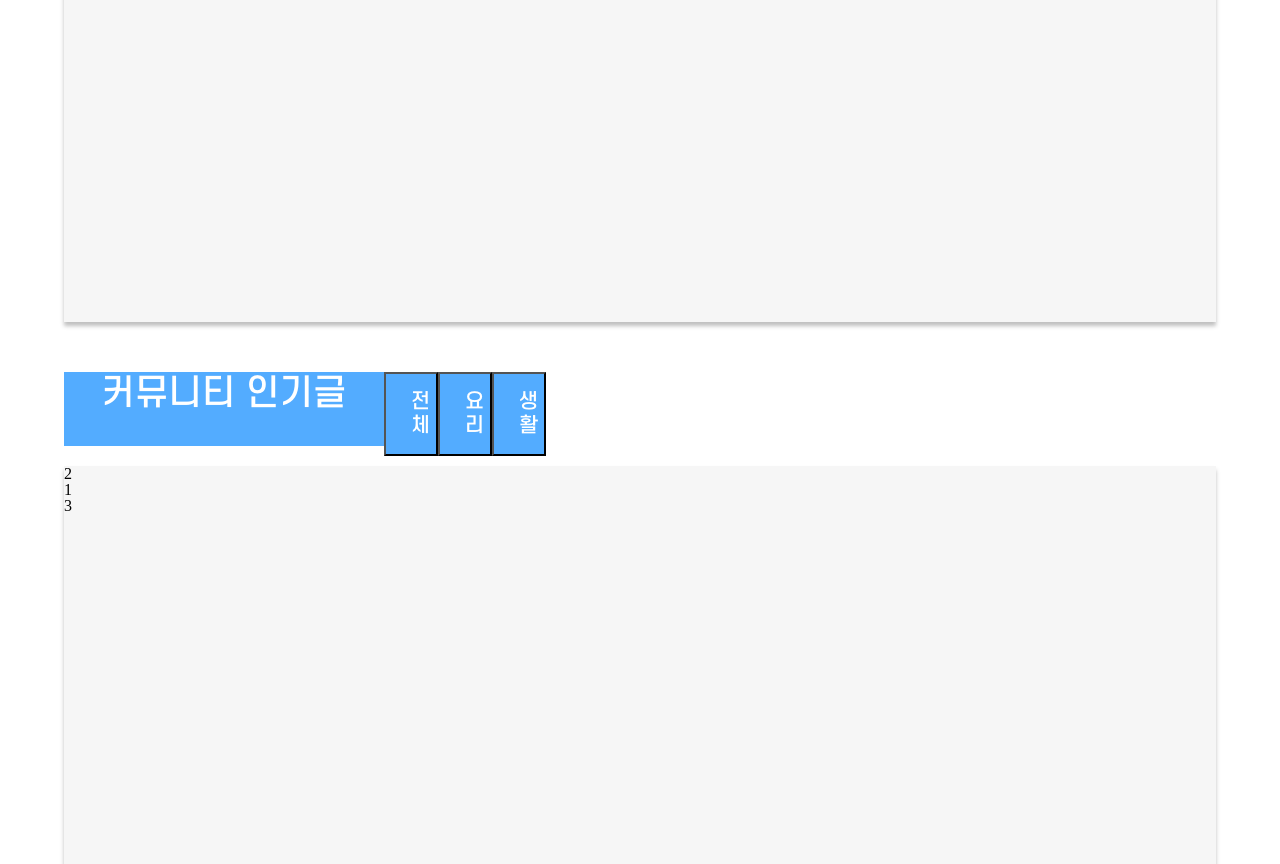
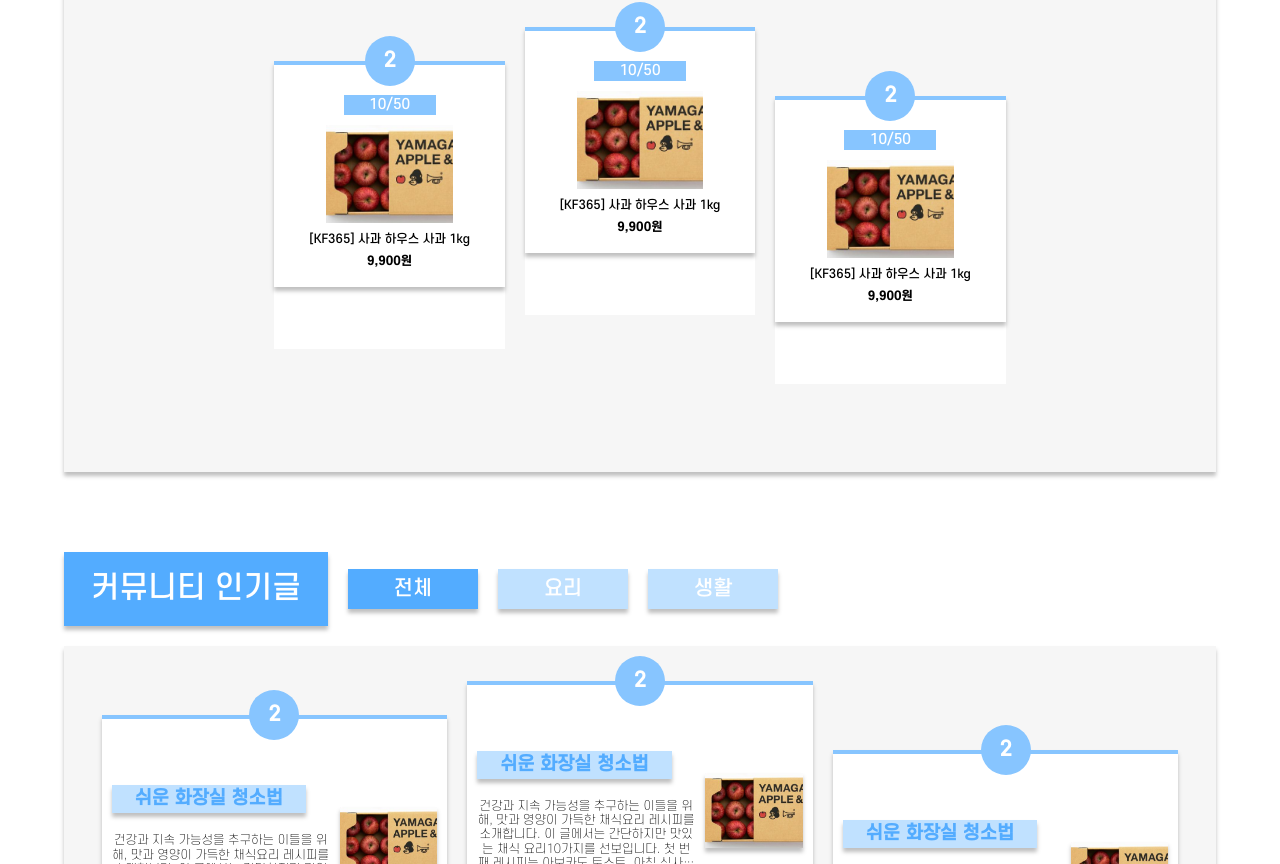
Before and after one commit to sinchonTon4/Inchon_FE, a React (Vite) app: page / in a window 1280 px wide. Shown: the part 276-1140 px from the top of the page. Built offline with nearby package versions, Linux system fonts and the light colour scheme; no server answers.

Commit message:
홈 페이지 구현

```diff
--- a/src/components/Headers.jsx
+++ b/src/components/Headers.jsx
@@ -16,7 +16,7 @@ export default Headers;
 const HeaderWrapper = styled.div`
   display: flex;
   align-items: center;
-  height: 164px;
+  height: 18vh;
   background: #53acff;
   position: relative;
 `;
--- /dev/null
+++ b/src/pages/Home/CommunityItem.jsx
@@ -0,0 +1,85 @@
+import React from "react";
+import mockImage from "./mockImage.png";
+import styled from "styled-components";
+
+const CommunityItem = ({ rankNum, textTitle, textContent, itemImg }) => {
+  return (
+    <ItemWrapper>
+      <div className="circle">{rankNum}</div>
+      <div className="boxWrapper">
+        <div className="textSection">
+          <div className="textTitle">{textTitle}</div>
+          <div className="textContent">{textContent}</div>
+        </div>
+        <img src={itemImg} alt="" className="itemImg" />
+      </div>
+    </ItemWrapper>
+  );
+};
+
+export default CommunityItem;
+
+const ItemWrapper = styled.div`
+  position: relative;
+  height: 80%;
+  cursor: pointer;
+  .circle {
+    position: absolute;
+    left: 50%;
+    transform: translateX(-50%);
+    top: -25px;
+    background: #87c5ff;
+    color: white;
+    font-size: 20px;
+    border-radius: 50%;
+    width: 50px;
+    height: 50px;
+    text-align: center;
+    line-height: 50px;
+    font-weight: 900;
+  }
+  .boxWrapper {
+    display: flex;
+    align-items: center;
+    text-align: center;
+    gap: 10px;
+    padding: 30px 10px 10px 10px;
+    border-top: 4px solid #87c5ff;
+    box-shadow: 0px 4px 4px 0px rgba(0, 0, 0, 0.25);
+    background-color: white;
+    height: 100%;
+  }
+
+  .textSection {
+    display: flex;
+    flex-direction: column;
+    gap: 20px;
+  }
+
+  .textTitle {
+    width: 80%;
+    background: #c0e1ff;
+
+    color: #53acff;
+
+    padding: 5px 10px;
+    font-size: 18px;
+    font-weight: 900;
+    box-shadow: 0px 4px 4px 0px rgba(0, 0, 0, 0.25);
+  }
+
+  .textContent {
+    font-size: 12px;
+    font-family: "SCD-ExtraLight";
+    overflow: hidden;
+    display: -webkit-box;
+    -webkit-box-orient: vertical;
+    -webkit-line-clamp: 5; /* 3줄까지만 보여줌 */
+    white-space: normal;
+    line-height: 1.2;
+  }
+  .itemImg {
+    width: 30%;
+    box-shadow: 0px 4px 4px 0px rgba(0, 0, 0, 0.25);
+  }
+`;
--- a/src/pages/Home/Home.jsx
+++ b/src/pages/Home/Home.jsx
@@ -1,39 +1,134 @@
-import React from "react";
+import React, { useEffect, useState } from "react";
 import styled from "styled-components";
+import Headers from "../../components/Headers";
+import ShareItem from "./ShareItem";
+import CommunityItem from "./CommunityItem";
+import mockImage from "./mockImage.png";
 
 const Home = () => {
+  const [currentShare, setCurrentShare] = useState("foodItem");
+  const [currentCommunity, setCurrentCommunity] = useState("total");
+  const [dataShare, setDataShare] = useState([]);
+  const [dataCommunity, setDataCommunity] = useState([]);
+
+  useEffect(() => {
+    const fetchData = async () => {
+      try {
+        const res = await instance.get("tributes/footprints/", inputData);
+        setDataShare(res.data);
+      } catch (error) {
+        console.error(error);
+      }
+    };
+    // fetchData();
+  }, [currentShare]);
+
+  useEffect(() => {
+    const fetchData = async () => {
+      try {
+        const res = await instance.get("tributes/footprints/", inputData);
+        setDataCommunity(res.data);
+      } catch (error) {
+        console.error(error);
+      }
+    };
+    // fetchData();
+  }, [currentCommunity]);
+
+  const onClickBtn = (e) => {
+    if (e.target.name === "foodItem" || e.target.name === "lifeItem") {
+      setCurrentShare(e.target.name);
+    } else {
+      setCurrentCommunity(e.target.name);
+    }
+  };
   return (
+    <div>
+      <Headers></Headers>
       <SectionWrapper>
         <div className="sectionWrapper">
           <div className="tagWrapper">
             <div className="titleTag">인기 공동 구매</div>
             <div className="subTagWrapper">
-            <button className="subTag">식료품</button>
-            <button className="subTag">생필품</button>
+              <button
+                className={`subTag ${currentShare === "foodItem" ? "isSelected" : ""}`}
+                name="foodItem"
+                onClick={onClickBtn}
+              >
+                식료품
+              </button>
+              <button
+                className={`subTag ${currentShare === "lifeItem" ? "isSelected" : ""}`}
+                name="lifeItem"
+                onClick={onClickBtn}
+              >
+                생필품
+              </button>
             </div>
           </div>
           <div className="contentWrapper">
-          <div className="shareSecond">2</div>
-          <div className="shareFirst">1</div>
-          <div className="shareThird">3</div>
+            {[1, 2, 3].map((item) => {
+              return (
+                <ShareContent className="sharecontent">
+                  <ShareItem
+                    rankNum={2}
+                    shareAmount={10}
+                    totalAmount={50}
+                    itemImg={mockImage}
+                    itemTitle={"[KF365] 사과 하우스 사과 1kg"}
+                    itemPrice={"9,900원"}
+                  ></ShareItem>
+                </ShareContent>
+              );
+            })}
           </div>
         </div>
         <div className="sectionWrapper">
           <div className="tagWrapper">
             <div className="titleTag">커뮤니티 인기글</div>
             <div className="subTagWrapper">
-            <button className="subTag">전체</button>
-            <button className="subTag">요리</button>
-            <button className="subTag">생활</button>
+              <button
+                className={`subTag ${currentCommunity === "total" ? "isSelected" : ""}`}
+                name="total"
+                onClick={onClickBtn}
+              >
+                전체
+              </button>
+              <button
+                className={`subTag ${currentCommunity === "cooking" ? "isSelected" : ""}`}
+                name="cooking"
+                onClick={onClickBtn}
+              >
+                요리
+              </button>
+              <button
+                className={`subTag ${currentCommunity === "lifestyle" ? "isSelected" : ""}`}
+                name="lifestyle"
+                onClick={onClickBtn}
+              >
+                생활
+              </button>
             </div>
           </div>
           <div className="contentWrapper">
-          <div className="shareSecond">2</div>
-          <div className="shareFirst">1</div>
-          <div className="shareThird">3</div>
+            {[1, 2, 3].map((item) => {
+              return (
+                <CommunityContent className="communitycontent">
+                  <CommunityItem
+                    rankNum={2}
+                    textTitle={"쉬운 화장실 청소법"}
+                    textContent={
+                      " 건강과 지속 가능성을 추구하는 이들을 위해, 맛과 영양이 가득한 채식요리 레시피를 소개합니다. 이 글에서는 간단하지만 맛있는 채식 요리10가지를 선보입니다. 첫 번째 레시피는 아보카도 토스트, 아침 식사로완벽하며 영양소가 풍부합니다. 두 번째는 콩과 야채를 사용한 푸짐한채식 칠리, 포만감을 주"
+                    }
+                    itemImg={mockImage}
+                  ></CommunityItem>
+                </CommunityContent>
+              );
+            })}
           </div>
         </div>
       </SectionWrapper>
+    </div>
   );
 };
 
@@ -45,16 +140,24 @@ const SectionWrapper = styled.div`
   flex-direction: column;
   align-items: center;
   gap: 50px;
+  margin-bottom: 50px;
+
+  * {
+    font-family: "SCD-Medium";
+  }
 
   .sectionWrapper {
     display: flex;
     flex-direction: column;
-    gap: 10px;
+    gap: 20px;
     width: 90%;
+    margin-top: 30px;
   }
 
   .tagWrapper {
     display: flex;
+    align-items: center;
+    gap: 20px;
   }
 
   .titleTag {
@@ -62,32 +165,67 @@ const SectionWrapper = styled.div`
     background: #53acff;
     color: white;
     text-align: center;
-    font-family: "SCD-Medium";
-    font-size: 35px;
+    font-size: 30px;
     font-style: normal;
     font-weight: 500;
-    line-height: normal;
+    line-height: 74px;
     /* padding: 16px 25px 16px 25px; */
-    width: 320px;
+    width: 350px;
     height: 74px;
+    box-shadow: 0px 4px 4px 0px rgba(0, 0, 0, 0.25);
+  }
+
+  .subTagWrapper {
+    width: 100%;
+    display: flex;
+    gap: 20px;
   }
 
   .subTag {
-    width: 10%;
-    background: #53acff;
+    cursor: pointer;
+    width: 15%;
+    background: #c0e1ff;
     color: white;
     text-align: center;
-    font-family: "SCD-Medium";
     font-size: 20px;
     font-style: normal;
     font-weight: 500;
     line-height: normal;
-    padding: 16px 25px 16px 25px;
+    border: none;
+    padding: 8px 25px 8px 25px;
+    box-shadow: 0px 4px 4px 0px rgba(0, 0, 0, 0.25);
+  }
+
+  .isSelected {
+    background: #53acff;
   }
 
   .contentWrapper {
     background-color: #f6f6f6;
     box-shadow: 0px 4px 4px 0px rgba(0, 0, 0, 0.25);
     height: 60vh;
+    display: flex;
+    gap: 20px;
+    justify-content: center;
   }
 `;
+
+const ShareContent = styled.div`
+  width: 20%;
+  height: 60%;
+  background-color: white;
+  &:first-child {
+    margin-top: 6%;
+  }
+  &:nth-child(2) {
+    margin-top: 3%;
+  }
+  &:nth-child(3) {
+    margin-top: 9%;
+  }
+`;
+
+const CommunityContent = styled(ShareContent)`
+  width: 30%;
+  height: 50%;
+`;
--- /dev/null
+++ b/src/pages/Home/ShareItem.jsx
@@ -0,0 +1,74 @@
+import React from "react";
+import mockImage from "./mockImage.png";
+import styled from "styled-components";
+
+const ShareItem = ({
+  rankNum,
+  shareAmount,
+  totalAmount,
+  itemImg,
+  itemTitle,
+  itemPrice,
+}) => {
+  return (
+    <ItemWrapper>
+      <div className="circle">{rankNum}</div>
+      <div className="boxWrapper">
+        <div className="shareAmount">{`${shareAmount}/${totalAmount}`}</div>
+        <img src={itemImg} alt="" className="itemImg" />
+        <div className="itemTitle">{itemTitle}</div>
+        <div className="itemPrice">{itemPrice}</div>
+      </div>
+    </ItemWrapper>
+  );
+};
+
+export default ShareItem;
+
+const ItemWrapper = styled.div`
+  position: relative;
+  cursor: pointer;
+  .circle {
+    position: absolute;
+    left: 50%;
+    transform: translateX(-50%);
+    top: -25px;
+    background: #87c5ff;
+    color: white;
+    font-size: 20px;
+    border-radius: 50%;
+    width: 50px;
+    height: 50px;
+    text-align: center;
+    line-height: 50px;
+    font-weight: 900;
+  }
+  .boxWrapper {
+    display: flex;
+    flex-direction: column;
+    align-items: center;
+    text-align: center;
+    gap: 10px;
+    padding: 30px 0px 20px 0px;
+    border-top: 4px solid #87c5ff;
+    box-shadow: 0px 4px 4px 0px rgba(0, 0, 0, 0.25);
+    background-color: white;
+  }
+  .shareAmount {
+    width: 40%;
+    background: #87c5ff;
+    color: white;
+    padding: 3px 0px;
+    font-size: 14px;
+  }
+  .itemImg {
+    width: 55%;
+  }
+  .itemTitle {
+    font-size: 12px;
+  }
+  .itemPrice {
+    font-size: 12px;
+    font-family: "SCD-ExtraBold";
+  }
+`;
--- a/src/pages/SignUp/SignUp.jsx
+++ b/src/pages/SignUp/SignUp.jsx
@@ -99,7 +99,7 @@ const SignUp = () => {
           nav("/");
         }
       } catch (error) {
-        console.log(error);
+        console.error(error);
       }
       setIsPending(false);
     };
```
Also changed, not shown: src/pages/Home/mockImage.png (added). Lines whose indentation alone changed are shown as unchanged.
